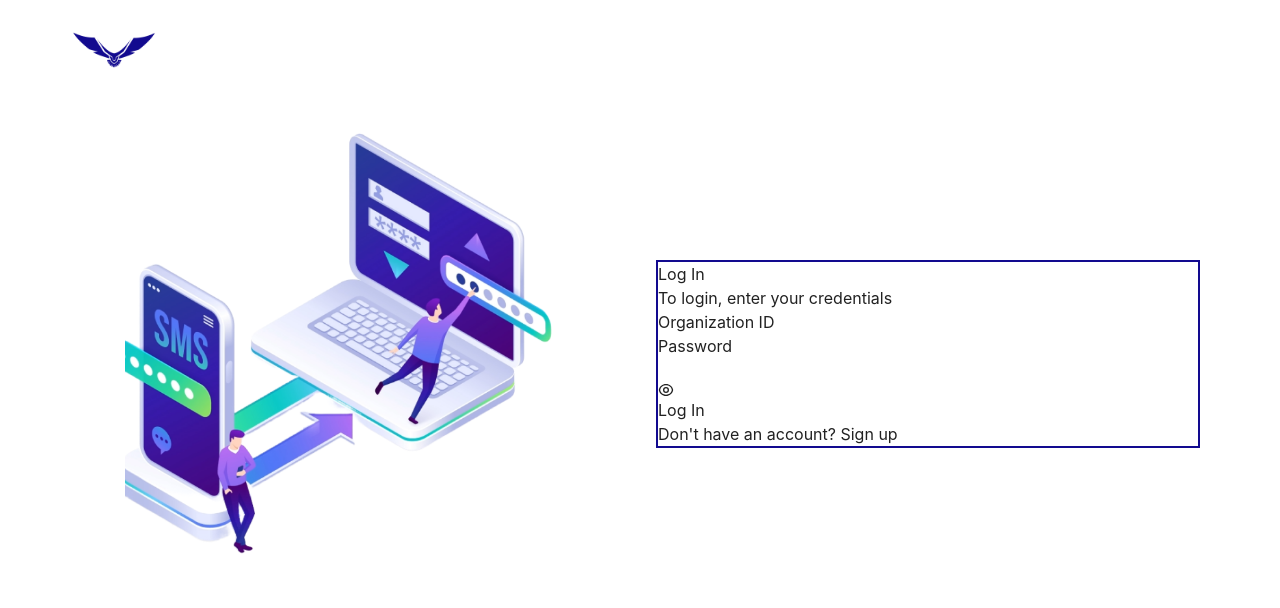
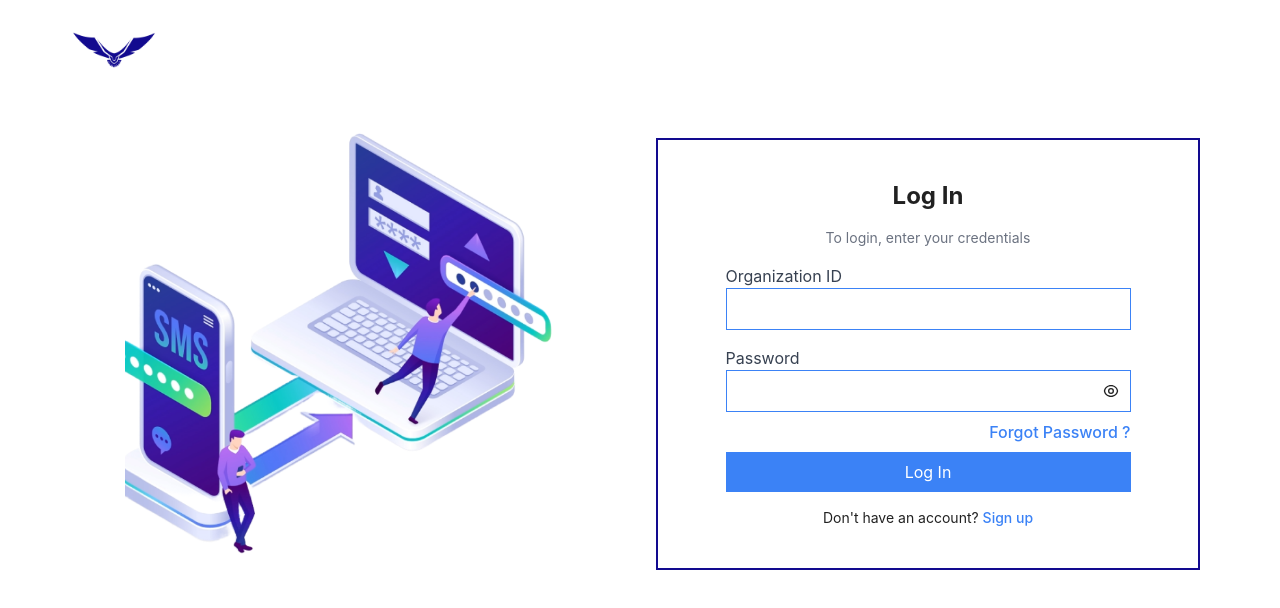
Before and after one commit to Nevish-302/Jatayu, a React (Vite) app in the folder client/: page / in a window 1280 px wide. Shown: the top 608 px of the page. Built offline with nearby package versions, Linux system fonts and the light colour scheme.

Commit message:
login form layout +!

```diff
--- a/client/src/components/login.jsx
+++ b/client/src/components/login.jsx
@@ -3,6 +3,7 @@ import React from "react";
 import { Formik, Form, Field, ErrorMessage } from "formik";
 import * as Yup from "yup";
 import { RiEyeLine, RiEyeCloseLine } from "react-icons/ri";
+import { Link } from "react-router-dom"; // Import Link from react-router-dom
 
 const initialValues = {
   organizationId: "",
@@ -22,9 +23,11 @@ const LoginForm = () => {
   };
 
   return (
-    <div>
-      <h2>Log In</h2>
-      <p>To login, enter your credentials</p>
+    <div className="flex flex-col items-center justify-center pt-10 pb-10">
+      <h2 className="text-2xl font-bold mb-4">Log In</h2>
+      <p className="text-sm mb-4 text-gray-500">
+        To login, enter your credentials
+      </p>
       <Formik
         initialValues={initialValues}
         validationSchema={validationSchema}
@@ -34,39 +37,70 @@ const LoginForm = () => {
         }}
       >
         {({ isSubmitting }) => (
-          <Form>
-            <div>
-              <label htmlFor="organizationId">Organization ID</label>
-              <Field type="text" id="organizationId" name="organizationId" />
+          <Form className="flex flex-col items-center w-full">
+            <div className="mb-4 w-9/12">
+              <label htmlFor="organizationId" className="block text-gray-700">
+                Organization ID
+              </label>
+              <Field
+                type="text"
+                id="organizationId"
+                name="organizationId"
+                className="w-full px-4 py-2 border border-blue-500 bg-transparent text-black focus:outline-none"
+              />
               <ErrorMessage
                 name="organizationId"
                 component="div"
-                className="error"
+                className="text-red-600 text-sm mt-1"
               />
             </div>
-            <div>
-              <label htmlFor="password">Password</label>
-              <div className="password-field">
+            <div className="w-9/12">
+              <label htmlFor="password" className="block text-gray-700">
+                Password
+              </label>
+              <div className="relative">
                 <Field
                   type={showPassword ? "text" : "password"}
                   id="password"
                   name="password"
+                  className="w-full px-4 py-2 border border-blue-500 bg-transparent text-black focus:outline-none"
                 />
-                <span onClick={togglePasswordVisibility}>
+                <span
+                  onClick={togglePasswordVisibility}
+                  className="absolute top-1/2 right-3 transform -translate-y-1/2 cursor-pointer"
+                >
                   {showPassword ? <RiEyeCloseLine /> : <RiEyeLine />}
                 </span>
               </div>
-              <ErrorMessage name="password" component="div" className="error" />
+              <ErrorMessage
+                name="password"
+                component="div"
+                className="text-red-600 text-sm mt-1"
+              />
             </div>
-            <div>
-              <button type="submit" disabled={isSubmitting}>
+            <div className="w-9/12 m-2 flex justify-end">
+              <Link to="/forgot-password" className="text-blue-500">
+                Forgot Password ?
+              </Link>
+            </div>
+            <div className="w-9/12">
+              <button
+                type="submit"
+                disabled={isSubmitting}
+                className="w-full bg-blue-500 text-white py-2 px-4 hover:bg-blue-600 focus:outline-none"
+              >
                 Log In
               </button>
             </div>
           </Form>
         )}
       </Formik>
-      <p>Don't have an account? Sign up</p>
+      <p className="text-sm mt-4">
+        Don't have an account?{" "}
+        <Link to="/signup" className="text-blue-500">
+          Sign up
+        </Link>
+      </p>
     </div>
   );
 };
```
